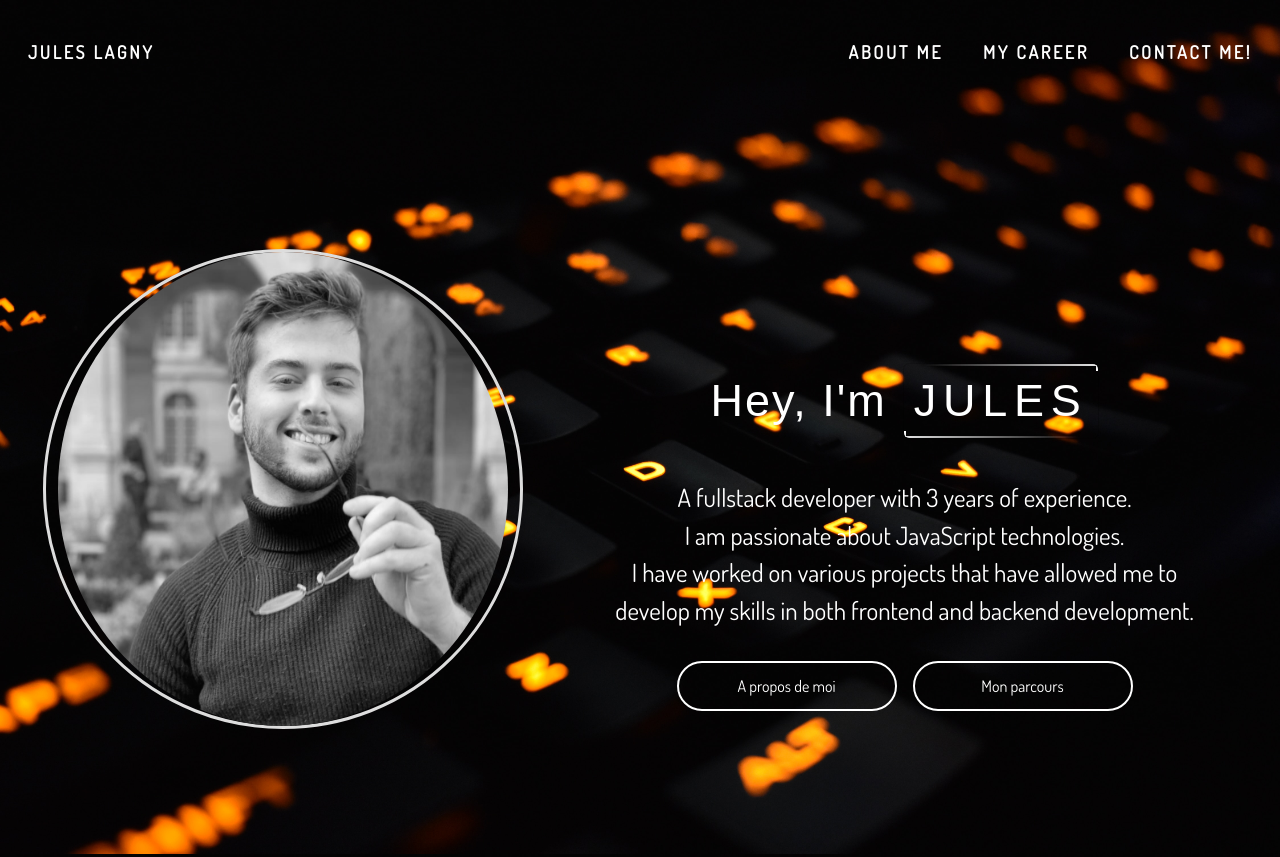
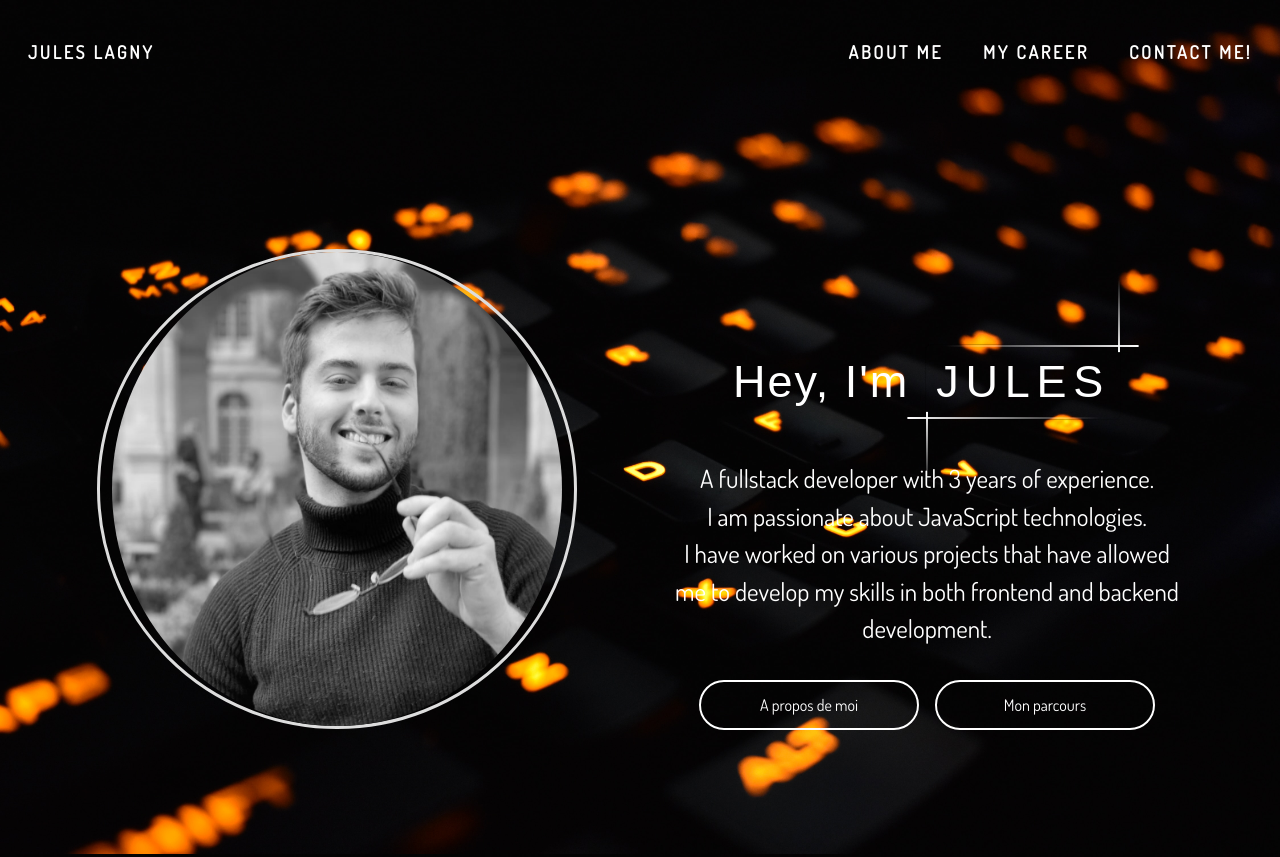
Before and after one commit to RaEace/Portfolio, a React (Vite) app: page / in a window 1280 px wide. Built offline with nearby package versions, Linux system fonts and the light colour scheme.

Commit message:
fix: responsive for landpage

```diff
--- a/src/App.tsx
+++ b/src/App.tsx
@@ -2,8 +2,8 @@ import { BrowserRouter, Route, Routes } from "react-router-dom";
 import "./App.css";
 import MyCareer from "./pages/myCareer/MyCareer";
 import AboutMe from "./pages/aboutMe/AboutMe";
-import Home from "./pages/Home/Home";
-import NavigationBar from "./components/NavBar/NavigationBar";
+import Home from "./pages/home/Home";
+import NavigationBar from "./components/navBar/NavigationBar";
 
 const App: React.FC = () => {
   return (
--- a/src/components/textAnimation/TextWithAnimation.css
+++ b/src/components/textAnimation/TextWithAnimation.css
@@ -1,7 +1,6 @@
 .card {
   position: relative;
   background: transparent;
-  overflow: hidden;
   padding: 10px;
   text-transform: uppercase;
   text-decoration: none;
@@ -13,6 +12,7 @@
 .card body {
   display: flex;
   justify-content: center;
+  flex-grow: 1;
   align-items: center;
   min-height: 100vh;
 }
--- a/src/pages/Home/Home.tsx
+++ b/src/pages/Home/Home.tsx
@@ -6,10 +6,10 @@ import HomePicture from "../../components/homePicture/HomePicture";
 const Home: React.FC = () => {
   return (
     <div className="container">
-      <div className="img-item col-5">
+      <div className="img-item col">
         <HomePicture />
       </div>
-      <div className="desc-item col-7">
+      <div className="desc-item col">
         <Description />
         <div className="btn-section ">
           <HomeBtn name="A propos de moi" />
```
